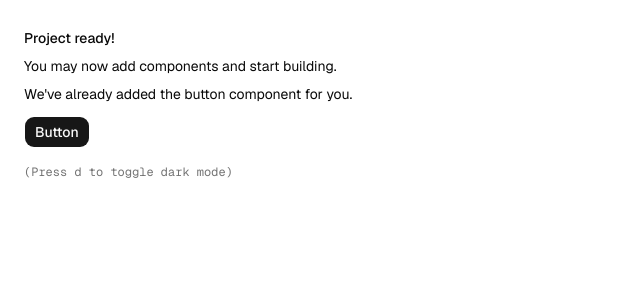
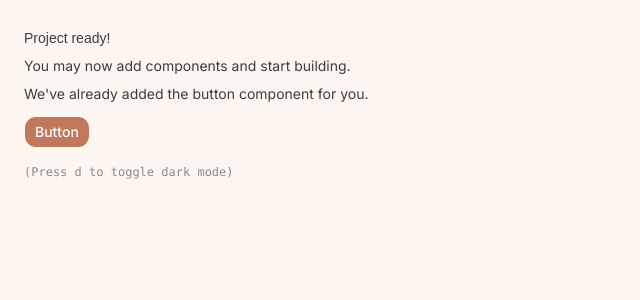
Before and after one commit to Congdongdong03/yezz, a Next.js app: page / in a window 1280 px wide. Shown: the top 300 px of the page, without its empty margins (0-640 px from the left). Built offline with nearby package versions, Linux system fonts and the light colour scheme.

Commit message:
chore: configure YEZZ color palette, fonts, and Next.js image domains

```diff
--- a/app/globals.css
+++ b/app/globals.css
@@ -5,8 +5,16 @@
 @custom-variant dark (&:is(.dark *));
 
 @theme inline {
-    --font-heading: var(--font-sans);
-    --font-sans: var(--font-sans);
+    --font-heading: var(--font-noto-serif);
+    --font-sans: var(--font-inter);
+    --font-serif: var(--font-noto-serif);
+    --color-cream: #FDF6F0;
+    --color-soft-pink: #E8A0BF;
+    --color-sage: #9CAF88;
+    --color-warm-charcoal: #3D3D3D;
+    --color-warm-grey: #8A8A8A;
+    --color-caramel: #C1785C;
+    --color-lavender: #D8C3E3;
     --color-sidebar-ring: var(--sidebar-ring);
     --color-sidebar-border: var(--sidebar-border);
     --color-sidebar-accent-foreground: var(--sidebar-accent-foreground);
@@ -48,82 +56,82 @@
 }
 
 :root {
-    --background: oklch(1 0 0);
-    --foreground: oklch(0.145 0 0);
-    --card: oklch(1 0 0);
-    --card-foreground: oklch(0.145 0 0);
-    --popover: oklch(1 0 0);
-    --popover-foreground: oklch(0.145 0 0);
-    --primary: oklch(0.205 0 0);
-    --primary-foreground: oklch(0.985 0 0);
-    --secondary: oklch(0.97 0 0);
-    --secondary-foreground: oklch(0.205 0 0);
-    --muted: oklch(0.97 0 0);
-    --muted-foreground: oklch(0.556 0 0);
-    --accent: oklch(0.97 0 0);
-    --accent-foreground: oklch(0.205 0 0);
-    --destructive: oklch(0.577 0.245 27.325);
-    --border: oklch(0.922 0 0);
-    --input: oklch(0.922 0 0);
-    --ring: oklch(0.708 0 0);
-    --chart-1: oklch(0.87 0 0);
-    --chart-2: oklch(0.556 0 0);
-    --chart-3: oklch(0.439 0 0);
-    --chart-4: oklch(0.371 0 0);
-    --chart-5: oklch(0.269 0 0);
-    --radius: 0.625rem;
-    --sidebar: oklch(0.985 0 0);
-    --sidebar-foreground: oklch(0.145 0 0);
-    --sidebar-primary: oklch(0.205 0 0);
-    --sidebar-primary-foreground: oklch(0.985 0 0);
-    --sidebar-accent: oklch(0.97 0 0);
-    --sidebar-accent-foreground: oklch(0.205 0 0);
-    --sidebar-border: oklch(0.922 0 0);
-    --sidebar-ring: oklch(0.708 0 0);
+    --background: #FDF6F0;
+    --foreground: #3D3D3D;
+    --card: #FFFFFF;
+    --card-foreground: #3D3D3D;
+    --popover: #FFFFFF;
+    --popover-foreground: #3D3D3D;
+    --primary: #C1785C;
+    --primary-foreground: #FFFFFF;
+    --secondary: #E8A0BF;
+    --secondary-foreground: #3D3D3D;
+    --muted: #F0EBE5;
+    --muted-foreground: #8A8A8A;
+    --accent: #9CAF88;
+    --accent-foreground: #3D3D3D;
+    --destructive: #ef4444;
+    --border: #E8E0D8;
+    --input: #E8E0D8;
+    --ring: #C1785C;
+    --chart-1: #C1785C;
+    --chart-2: #E8A0BF;
+    --chart-3: #9CAF88;
+    --chart-4: #D8C3E3;
+    --chart-5: #8A8A8A;
+    --radius: 0.75rem;
+    --sidebar: #FDF6F0;
+    --sidebar-foreground: #3D3D3D;
+    --sidebar-primary: #C1785C;
+    --sidebar-primary-foreground: #FFFFFF;
+    --sidebar-accent: #F0EBE5;
+    --sidebar-accent-foreground: #3D3D3D;
+    --sidebar-border: #E8E0D8;
+    --sidebar-ring: #C1785C;
 }
 
 .dark {
-    --background: oklch(0.145 0 0);
-    --foreground: oklch(0.985 0 0);
-    --card: oklch(0.205 0 0);
-    --card-foreground: oklch(0.985 0 0);
-    --popover: oklch(0.205 0 0);
-    --popover-foreground: oklch(0.985 0 0);
-    --primary: oklch(0.922 0 0);
-    --primary-foreground: oklch(0.205 0 0);
-    --secondary: oklch(0.269 0 0);
-    --secondary-foreground: oklch(0.985 0 0);
-    --muted: oklch(0.269 0 0);
-    --muted-foreground: oklch(0.708 0 0);
-    --accent: oklch(0.269 0 0);
-    --accent-foreground: oklch(0.985 0 0);
-    --destructive: oklch(0.704 0.191 22.216);
-    --border: oklch(1 0 0 / 10%);
-    --input: oklch(1 0 0 / 15%);
-    --ring: oklch(0.556 0 0);
-    --chart-1: oklch(0.87 0 0);
-    --chart-2: oklch(0.556 0 0);
-    --chart-3: oklch(0.439 0 0);
-    --chart-4: oklch(0.371 0 0);
-    --chart-5: oklch(0.269 0 0);
-    --sidebar: oklch(0.205 0 0);
-    --sidebar-foreground: oklch(0.985 0 0);
-    --sidebar-primary: oklch(0.488 0.243 264.376);
-    --sidebar-primary-foreground: oklch(0.985 0 0);
-    --sidebar-accent: oklch(0.269 0 0);
-    --sidebar-accent-foreground: oklch(0.985 0 0);
-    --sidebar-border: oklch(1 0 0 / 10%);
-    --sidebar-ring: oklch(0.556 0 0);
+    --background: #3D3D3D;
+    --foreground: #FDF6F0;
+    --card: #4A4A4A;
+    --card-foreground: #FDF6F0;
+    --popover: #4A4A4A;
+    --popover-foreground: #FDF6F0;
+    --primary: #C1785C;
+    --primary-foreground: #FFFFFF;
+    --secondary: #E8A0BF;
+    --secondary-foreground: #3D3D3D;
+    --muted: #4A4A4A;
+    --muted-foreground: #8A8A8A;
+    --accent: #9CAF88;
+    --accent-foreground: #3D3D3D;
+    --destructive: #ef4444;
+    --border: rgba(255, 255, 255, 0.1);
+    --input: rgba(255, 255, 255, 0.15);
+    --ring: #C1785C;
+    --chart-1: #C1785C;
+    --chart-2: #E8A0BF;
+    --chart-3: #9CAF88;
+    --chart-4: #D8C3E3;
+    --chart-5: #8A8A8A;
+    --sidebar: #3D3D3D;
+    --sidebar-foreground: #FDF6F0;
+    --sidebar-primary: #C1785C;
+    --sidebar-primary-foreground: #FFFFFF;
+    --sidebar-accent: #4A4A4A;
+    --sidebar-accent-foreground: #FDF6F0;
+    --sidebar-border: rgba(255, 255, 255, 0.1);
+    --sidebar-ring: #C1785C;
 }
 
 @layer base {
   * {
     @apply border-border outline-ring/50;
-    }
+  }
   body {
-    @apply bg-background text-foreground;
-    }
-  html {
-    @apply font-sans;
-    }
+    @apply bg-cream text-warm-charcoal font-sans;
+  }
+  h1, h2, h3, h4, h5, h6 {
+    @apply font-serif;
+  }
 }
--- a/app/layout.tsx
+++ b/app/layout.tsx
@@ -1,30 +1,33 @@
-import { Geist, Geist_Mono } from "next/font/google"
+import type { Metadata } from "next";
+import { Inter, Noto_Serif_SC } from "next/font/google";
+import "./globals.css";
 
-import "./globals.css"
-import { ThemeProvider } from "@/components/theme-provider"
-import { cn } from "@/lib/utils";
+const inter = Inter({
+  subsets: ["latin"],
+  variable: "--font-inter",
+  display: "swap",
+});
 
-const geist = Geist({subsets:['latin'],variable:'--font-sans'})
+const notoSerifSC = Noto_Serif_SC({
+  weight: ["400", "600", "700"],
+  subsets: ["latin"],
+  variable: "--font-noto-serif",
+  display: "swap",
+});
 
-const fontMono = Geist_Mono({
-  subsets: ["latin"],
-  variable: "--font-mono",
-})
+export const metadata: Metadata = {
+  title: "YEZZ - DIY Studio",
+  description: "Create your own masterpiece at YEZZ DIY Studio",
+};
 
 export default function RootLayout({
   children,
 }: Readonly<{
-  children: React.ReactNode
+  children: React.ReactNode;
 }>) {
   return (
-    <html
-      lang="en"
-      suppressHydrationWarning
-      className={cn("antialiased", fontMono.variable, "font-sans", geist.variable)}
-    >
-      <body>
-        <ThemeProvider>{children}</ThemeProvider>
-      </body>
+    <html lang="en" className={`${inter.variable} ${notoSerifSC.variable}`}>
+      <body className="antialiased">{children}</body>
     </html>
-  )
+  );
 }
--- a/next.config.mjs
+++ b/next.config.mjs
@@ -1,4 +1,13 @@
 /** @type {import('next').NextConfig} */
-const nextConfig = {}
+const nextConfig = {
+  images: {
+    remotePatterns: [
+      {
+        protocol: "https",
+        hostname: "cdn.sanity.io",
+      },
+    ],
+  },
+};
 
-export default nextConfig
+export default nextConfig;
```
